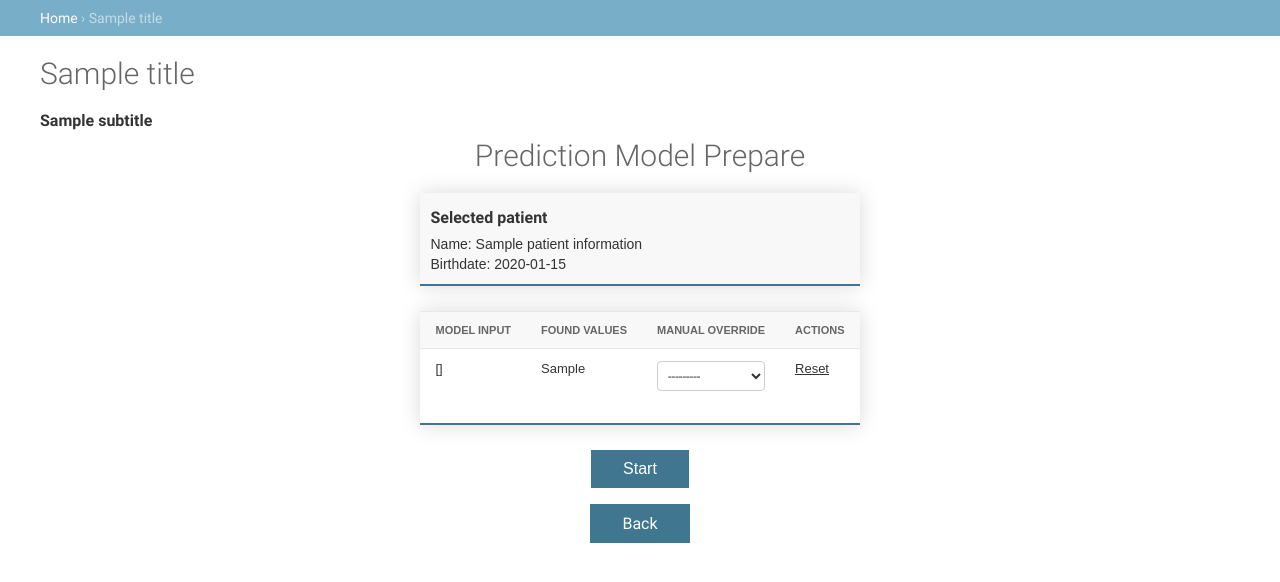
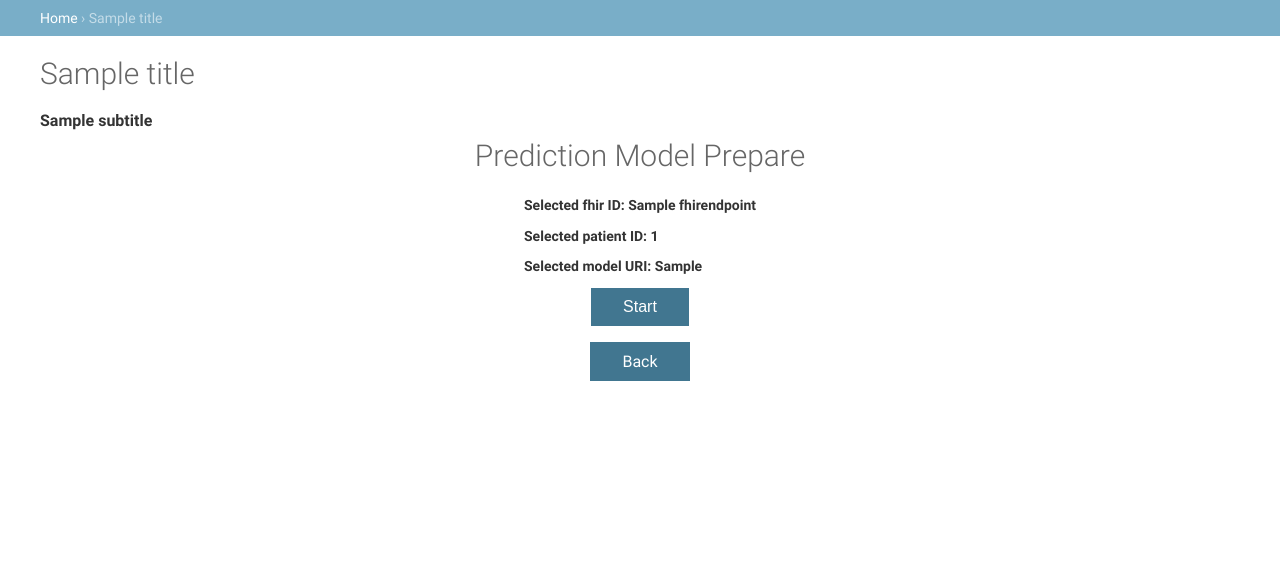
Before and after one commit to MaastrichtU-CDS/cdse-core, a Django app: template templates/prediction/prepare.html in a window 1280 px wide. Shown: the part 20-602 px from the top of the page. Run offline with Django 3.2, Linux system fonts and the light colour scheme; tables that the repository leaves empty hold one stand-in row (values such as "Sample post"); the template is opened without the code that fills it: values that come from a table or form of the project are taken from there, most other values are stand-ins (such as "Sample title", 1, 10 or a date in 2020).

Commit message:
Revert "- display found patient information name and birthdate - display table with all possible inputs and values that correspond with that. - already render a override drop down because it was easy to already include this, in future stories this will be connected - reset button for drop down - fix some typos"
This reverts commit ac720b70

```diff
--- a/sparql/queryExecutor.py
+++ b/sparql/queryExecutor.py
@@ -9,7 +9,7 @@ HOST = os.environ.get(
 )
 
 
-def query_from_string(query_string):
+def query_form_string(query_string):
     try:
         sparql = SPARQLWrapper(HOST)
         sparql.setQuery(query_string)
--- a/sparql/querys/input_data.py
+++ b/sparql/querys/input_data.py
@@ -5,8 +5,7 @@ PREFIX fml: <https://fairmodels.org/ontology.owl#>
 SELECT DISTINCT ?ncit_parent ?ncit_child ?model_input_parameter ?parent_input_parameter
 WHERE {
     BIND (<%s> AS ?model).
-    ?model fml:contains_algorithm ?algo.
-	?algo fml:has_input_parameter ?input_parameters.
+	?model fml:has_input_parameter ?input_parameters.
   	?input_parameters fml:has_translation ?translated_input.
   	?translated_input fml:target_value ?model_input_parameter.
   	?translated_input fml:source_object ?source_obj.
--- a/static/custom/style.css
+++ b/static/custom/style.css
@@ -8,14 +8,7 @@ select {
 }
 
 .wizard-main input {
-    width: 100%;
-}
-.text-underline {
-    text-decoration: underline;
-}
-
-.cursor-pointer {
-  cursor:pointer;
+width: 100%;
 }
 
 .wizard-main{
@@ -39,62 +32,3 @@ select {
 a.next-button {
   color: white;
 }
-
-.parameter-table {
-    border-collapse: collapse;
-    margin: 25px 0;
-    font-size: 0.9em;
-    font-family: sans-serif;
-    min-width: 400px;
-    width: 100%;
-    box-shadow: 0 0 20px rgba(0, 0, 0, 0.15);
-}
-
-.parameter-table thead tr {
-    background-color: #009879;
-    color: #ffffff;
-    text-align: left;
-}
-
-.parameter-table th,
-.parameter-table td {
-    padding: 12px 15px;
-}
-
-.parameter-table tbody tr {
-    border-bottom: 1px solid #dddddd;
-}
-
-.parameter-table tbody tr:nth-of-type(even) {
-    background-color: #f3f3f3;
-}
-
-.parameter-table tbody tr:last-of-type {
-    border-bottom: 2px solid #417690;
-}
-
-.parameter-table tbody tr.active-row {
-    font-weight: bold;
-    color: #417690;
-}
-
-.selected-patient-box {
-    background-color: #f8f8f8;
-    width: 100%;
-    box-shadow: 0 0 20px rgba(0, 0, 0, 0.15);
-    border-bottom: 2px solid #417690;
-}
-
-.selected-patient-box h2 {
-    margin-top:5px;
-}
-
-.selected-patient-box p {
-    font-weight: 400;
-    margin: 0;
-    font-size: 1em;
-    font-family: sans-serif;
-}
-.selected-patient-box .padding{
-padding: 10px;
-}
--- a/templates/prediction/prepare.html
+++ b/templates/prediction/prepare.html
@@ -10,62 +10,15 @@
 {% csrf_token %}
 <input type="hidden" id="fhir_endpoint" name="fhir_endpoint" value="{{fhir_endpoint|default_if_none:''}}">
 <input type="hidden" id="patient_id" name="patient_id" value="{{patient_id|default_if_none:''}}">
-        <input type="hidden" id="selected_model_uri" name="selected_model_uri"
-               value="{{selected_model_uri|default_if_none:''}}">
+<input type="hidden" id="selected_model_uri" name="selected_model_uri" value="{{selected_model_uri|default_if_none:''}}">
 
-        <div class="selected-patient-box">
-            <div class="padding">
-                <h2>Selected patient</h2>
-                <p>Name: {{patient_information.name}}</p>
-                <p>Birthdate: {{patient_information.birthdate}}</p>
-            </div>
-        </div>
-        <table class="parameter-table">
-            <thead>
-            <tr>
-                <th>Model input</th>
-                <th>Found values</th>
-                <th>Manual override</th>
-                <th>Actions</th>
-            </tr>
-            </thead>
-            <tbody>
-            {% for input_item in model_input_list %}
-            <tr>
-                <td>{{input_item.ncit_parent}}</td>
-                <td>
-                    {% for child in input_item.child_values %}
-                    {{ child.ncit_child }}
-                    {% endfor %}
-                </td>
-                <td>
-                    <select name="override-{{input_item.ncit_parent}}" id="override-{{input_item.ncit_parent}}">
-                        <option value="">---------</option>
-                        {% for child in input_item.child_values %}
-                        <option value="{{ child.ncit_child }}">{{ child.ncit_child }}</option>
-                        {% endfor %}
-                    </select>
-                </td>
-                <td id="reset-{{input_item.ncit_parent}}" class="text-underline cursor-pointer">Reset</td>
-            </tr>
-            {% endfor %}
-            </tbody>
-        </table>
+<p><strong>Selected fhir ID: {{fhir_endpoint}}</strong></p>
+<p><strong>Selected patient ID: {{patient_id}}</strong></p>
+<p><strong>Selected model URI: {{selected_model_uri}}</strong></p>
 
  <button type="submit" name='action' value="start_prediction" class="next-button">Start</button>
  </form>
 <br>
  <a href="/prediction/start" class="next-button">Back</a>
  </div>
-
-<script type="text/javascript">
-{% for input_item in model_input_list %}
-document.getElementById('reset-{{input_item.ncit_parent}}').onclick=function(){
-    var {{input_item.ncit_parent}} = document.querySelectorAll('#override-{{input_item.ncit_parent}} option');
-for (var i = 0, l = {{input_item.ncit_parent}}.length; i < l; i++) {
-    {{input_item.ncit_parent}}[i].selected = {{input_item.ncit_parent}}[i].defaultSelected;
-}}
-{% endfor %}
-
-</script>
 {% endblock content %}
```
Also changed, not shown: fhir/client.py (+1 -11 lines), predictionmodel/tests/views.py (+2 -2 lines), predictionmodel/views.py (+2 -20 lines), sparql/query.py (+3 -42 lines). Lines whose indentation alone changed are shown as unchanged.
